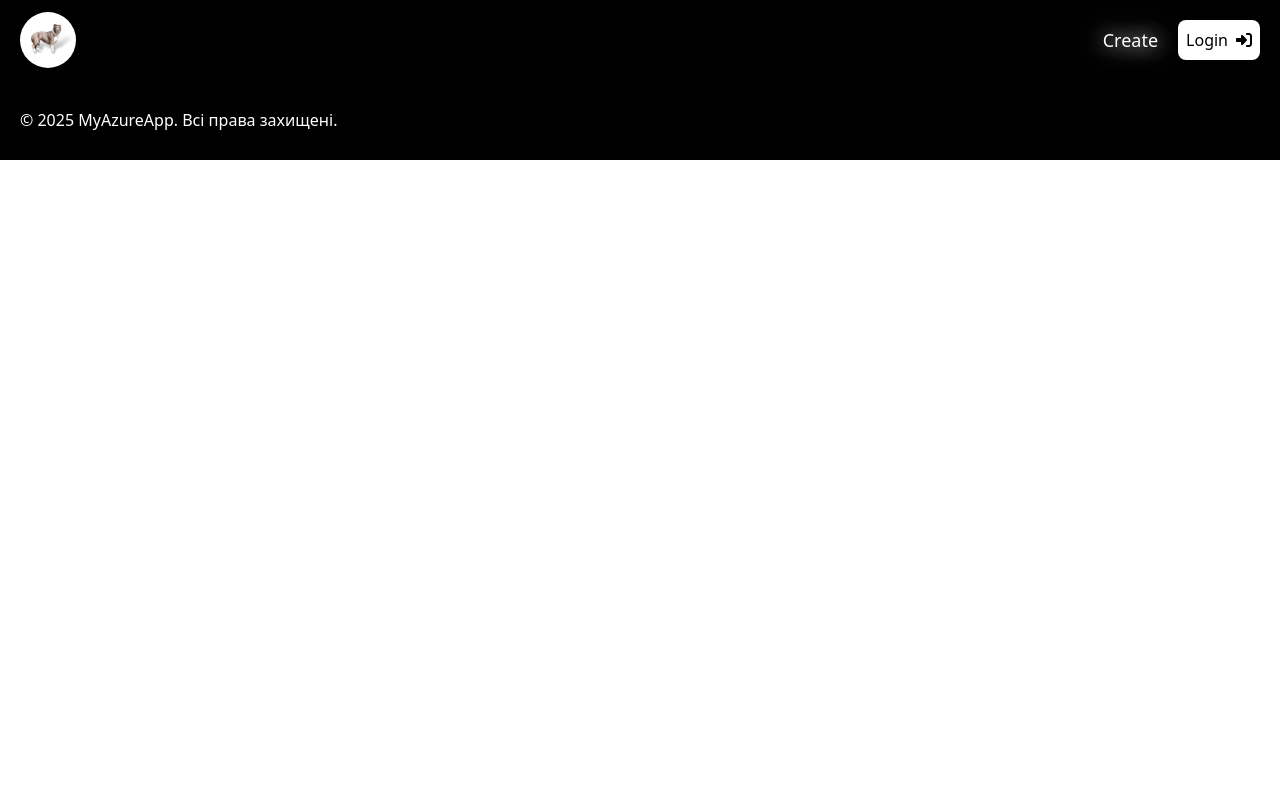
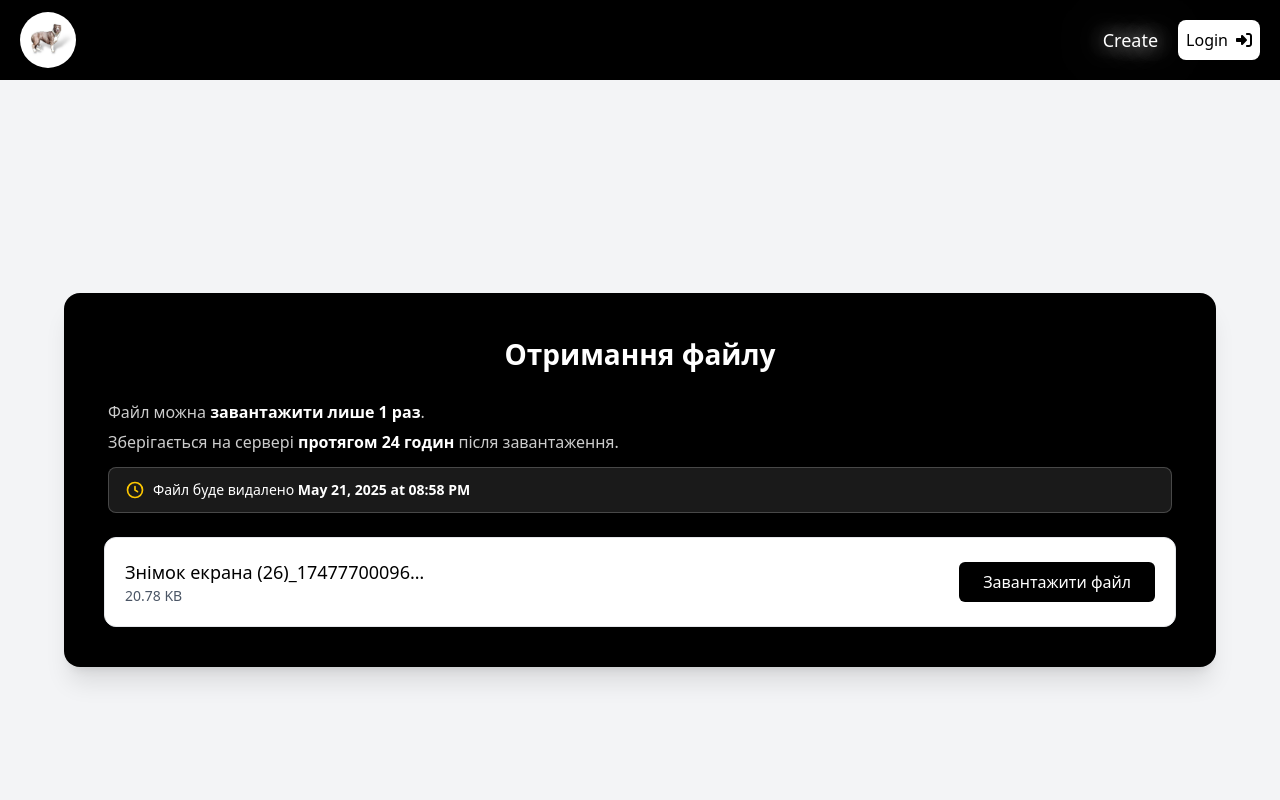
Before and after one commit to ygyubyv/SafeDrop, a Vue app: page /load in a window 1280 px wide. Shown: the top 800 px of the page. Built offline with nearby package versions, Linux system fonts and the light colour scheme; the HTML template or start-up script is replaced by a standard one; what vue-toast-notification would draw is missing.

Commit message:
Added load page, for now it doesnt use real data. Also created serverless for getting that metadata

```diff
--- a/src/azure/azure_functions/src/cosmos_db/saveFileMetadata.ts
+++ b/src/azure/azure_functions/src/cosmos_db/saveFileMetadata.ts
@@ -3,8 +3,11 @@ import { db } from "./cosmosClient";
 interface FileMetadata {
   id: string;
   fileName: string;
+  size: number;
   url: string;
   uploadedAt: number;
+  expiresAt: number;
+  ttl: number;
 }
 
 export async function saveFileMetadata(metadata: FileMetadata) {
--- a/src/azure/azure_functions/src/functions/generateSasToken.ts
+++ b/src/azure/azure_functions/src/functions/generateSasToken.ts
@@ -7,16 +7,25 @@ import {
 } from "@azure/storage-blob";
 import { v4 as uuidv4 } from "uuid";
 
+import { saveFileMetadata } from "../cosmos_db/saveFileMetadata";
+
 const id = uuidv4();
-
-import { saveFileMetadata } from "../cosmos_db/saveFileMetadata";
 
 export async function generateSasToken(req: HttpRequest): Promise<HttpResponseInit> {
   const fileName = req.query.get("filename");
+  const size = +req.query.get("size");
+
   if (!fileName) {
     return {
       status: 400,
       body: "Missing filename query parameter",
+    };
+  }
+
+  if (!size) {
+    return {
+      status: 400,
+      body: "Missing size query parameter",
     };
   }
 
@@ -43,8 +52,11 @@ export async function generateSasToken(req: HttpRequest): Promise<HttpResponseIn
   saveFileMetadata({
     id,
     fileName,
+    size,
     url,
     uploadedAt: Date.now(),
+    expiresAt: Date.now() + 1 * 1000 * 60 * 60 * 24,
+    ttl: 86400,
   });
 
   return {
--- /dev/null
+++ b/src/azure/azure_functions/src/functions/getFileMetadata.ts
@@ -0,0 +1,47 @@
+import { app, HttpRequest, HttpResponseInit } from "@azure/functions";
+import { db } from "../cosmos_db/cosmosClient";
+
+export async function getFileMetadata(req: HttpRequest): Promise<HttpResponseInit> {
+  const id = req.query.get("id");
+  if (!id) {
+    return {
+      status: 400,
+      body: "Missing 'id' query parameter",
+    };
+  }
+
+  try {
+    const { resource } = await db.item(id, id).read();
+
+    if (!resource) {
+      return {
+        status: 404,
+        body: "File not found",
+      };
+    }
+
+    const { fileName, size, uploadedAt, url } = resource;
+
+    return {
+      status: 200,
+      jsonBody: {
+        id,
+        fileName,
+        size,
+        uploadedAt,
+        url,
+      },
+    };
+  } catch (error) {
+    return {
+      status: 500,
+      body: `Error retrieving file metadata: ${(error as Error).message}`,
+    };
+  }
+}
+
+app.http("getFileMetadata", {
+  methods: ["GET"],
+  authLevel: "anonymous",
+  handler: getFileMetadata,
+});
--- a/src/components/UploadFile.vue
+++ b/src/components/UploadFile.vue
@@ -59,7 +59,7 @@ const loadFile = (event: Event): void => {
       return;
     }
 
-    const url = await loadSasToken(fileName.value);
+    const url = await loadSasToken(fileName.value, file.size);
     const response = await uploadBlob(url, file);
 
     showNotification("success", "Loaded successfully");
--- a/src/plugins/helpers.ts
+++ b/src/plugins/helpers.ts
@@ -9,10 +9,18 @@ export const validateFileName = (fileName: string): string => {
   return `${name}_${Date.now()}${extension}`;
 };
 
-export const loadSasToken = async (fileName: string) => {
+export const formatFileSize = (size: number): string => {
+  const kylobytes = size / 1024;
+  const megabytes = kylobytes / 1024;
+  return megabytes >= 1 ? `${megabytes.toFixed(2)} MB` : `${kylobytes.toFixed(2)} KB`;
+};
+
+export const loadSasToken = async (fileName: string, size: number) => {
   try {
     const response = await fetch(
-      `http://localhost:7071/api/generateSasToken?filename=${validateFileName(fileName)}`
+      `http://localhost:7071/api/generateSasToken?filename=${validateFileName(
+        fileName
+      )}&size=${size}`
     );
 
     const { url } = await response.json();
--- /dev/null
+++ b/src/plugins/normalizeDate.ts
@@ -0,0 +1,10 @@
+export function normalizeDate(date: number) {
+  const options: Intl.DateTimeFormatOptions = {
+    year: "numeric",
+    month: "long",
+    day: "numeric",
+    hour: "2-digit",
+    minute: "2-digit",
+  };
+  return new Intl.DateTimeFormat(navigator.language, options).format(new Date(date));
+}
--- a/src/router/index.ts
+++ b/src/router/index.ts
@@ -3,6 +3,7 @@ import { createRouter, createWebHistory, type RouteRecordRaw } from "vue-router"
 import MainView from "@/views/MainView.vue";
 import LoginView from "@/views/LoginView.vue";
 import CreateView from "@/views/CreateView.vue";
+import LoadView from "@/views/LoadView.vue";
 
 const routes: RouteRecordRaw[] = [
   {
@@ -20,6 +21,11 @@ const routes: RouteRecordRaw[] = [
     name: "create",
     component: CreateView,
   },
+  {
+    path: "/load",
+    name: "load",
+    component: LoadView,
+  },
 ];
 
 const router = createRouter({
--- /dev/null
+++ b/src/views/LoadView.vue
@@ -0,0 +1,74 @@
+<template>
+  <div class="flex items-center justify-center min-h-screen px-4 bg-gray-100">
+    <div class="w-full max-w-6xl bg-black text-white rounded-2xl p-10 shadow-xl space-y-6">
+      <!-- Заголовок -->
+      <h1 class="text-[28px] font-bold text-center">Отримання файлу</h1>
+
+      <!-- Попередження -->
+      <div class="text-md text-white/80 leading-relaxed space-y-1 px-1">
+        <p class="flex items-start gap-2">
+          <span>Файл можна <strong class="text-white">завантажити лише 1 раз</strong>.</span>
+        </p>
+        <p class="flex items-start gap-2">
+          <span>
+            Зберігається на сервері <strong class="text-white">протягом 24 годин</strong> після
+            завантаження.
+          </span>
+        </p>
+
+        <div
+          class="mt-3 text-sm bg-white/10 text-white px-4 py-3 rounded-lg border border-white/20 flex items-center gap-2"
+        >
+          <svg
+            class="w-5 h-5 text-yellow-400"
+            fill="none"
+            stroke="currentColor"
+            stroke-width="2"
+            viewBox="0 0 24 24"
+          >
+            <path
+              stroke-linecap="round"
+              stroke-linejoin="round"
+              d="M12 8v4l3 2m6-2a9 9 0 11-18 0 9 9 0 0118 0z"
+            />
+          </svg>
+          <span>
+            Файл буде видалено
+            <strong class="text-white">{{ normalizeDate(file.expiresAt) }}</strong>
+          </span>
+        </div>
+      </div>
+
+      <!-- Блок із даними про файл -->
+      <div
+        class="w-full bg-white text-black rounded-xl p-5 flex justify-between items-center shadow-md border border-gray-200"
+      >
+        <div>
+          <p class="text-lg font-medium truncate max-w-[300px]">
+            {{ file.fileName }}
+          </p>
+          <p class="text-sm text-gray-600">{{ formatFileSize(file.size) }}</p>
+        </div>
+
+        <button
+          class="px-6 py-2 bg-black text-white rounded-md hover:scale-105 transition-transform"
+        >
+          Завантажити файл
+        </button>
+      </div>
+    </div>
+  </div>
+</template>
+
+<script setup lang="ts">
+import { formatFileSize } from "../plugins/helpers";
+import { normalizeDate } from "@/plugins/normalizeDate";
+
+const file = {
+  id: "f05bf2a3-2663-412b-9f4b-cf4e3c292a60",
+  fileName: "Знімок екрана (26)_1747770009636.png",
+  size: 21277,
+  expiresAt: 1747861116781,
+  url: "https://safedropfunctions.blob.core.windows.net/safe-drop/...",
+};
+</script>
```
Also changed, not shown: 1 other file (tests, documents, lock files or other folders).
